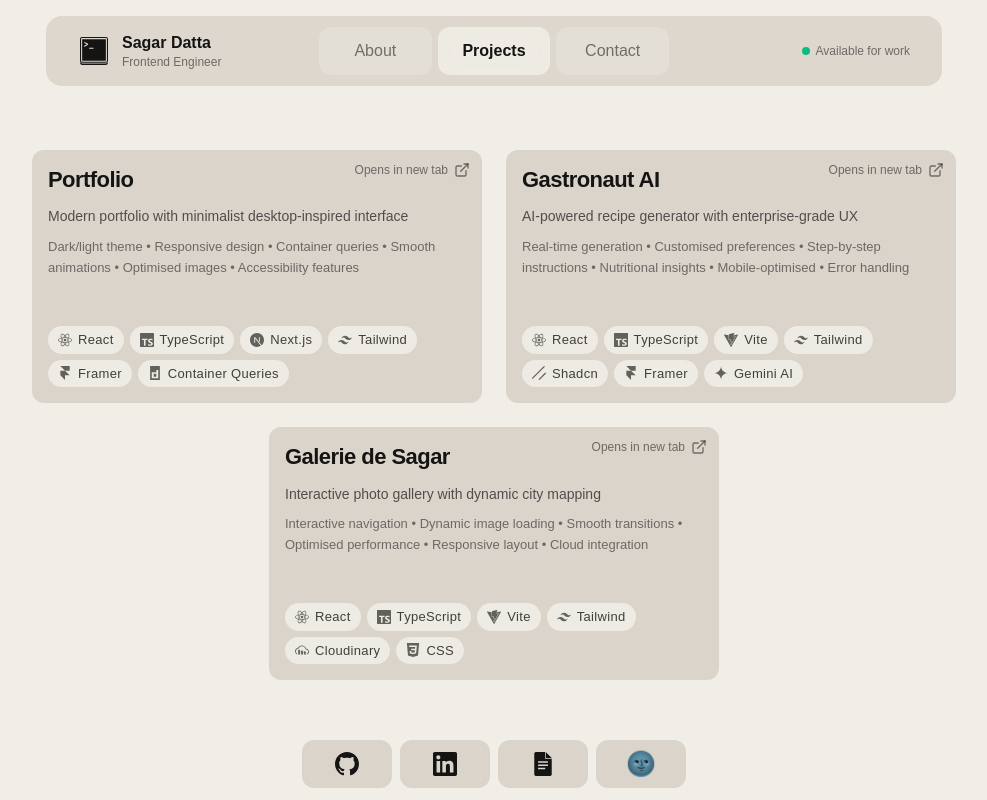
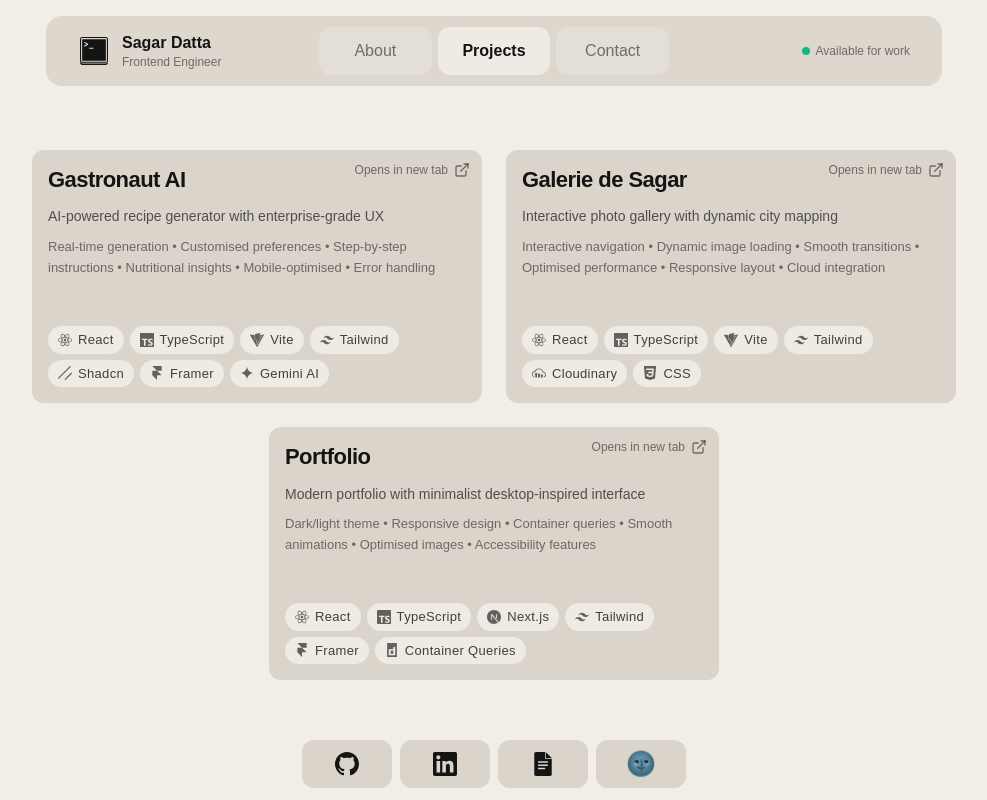
Before and after one commit to sagar-datta/portfolio, a Next.js app: page / in a window 1280 px wide. Both pictures are taken after a click on the button "Projects". Shown: the whole page, without its empty margins (146-1133 px from the left). Built offline with nearby package versions, Linux system fonts and the light colour scheme.

Commit message:
feat: Sort projects grid items by ID for consistent ordering

```diff
--- a/src/components/molecules/Projects.tsx
+++ b/src/components/molecules/Projects.tsx
@@ -3,9 +3,11 @@ import { GridItem } from "@/components/molecules/GridItem";
 import { GRID_ITEMS } from "@/utils/constants";
 
 const ProjectsContent = () => {
+  const sortedItems = [...GRID_ITEMS].sort((a, b) => a.id - b.id);
+
   return (
     <div className="flex flex-col md:flex-row md:flex-wrap gap-6 justify-center items-center md:items-stretch">
-      {GRID_ITEMS.map((item) => (
+      {sortedItems.map((item) => (
         <GridItem
           key={item.id}
           title={item.title}
```
